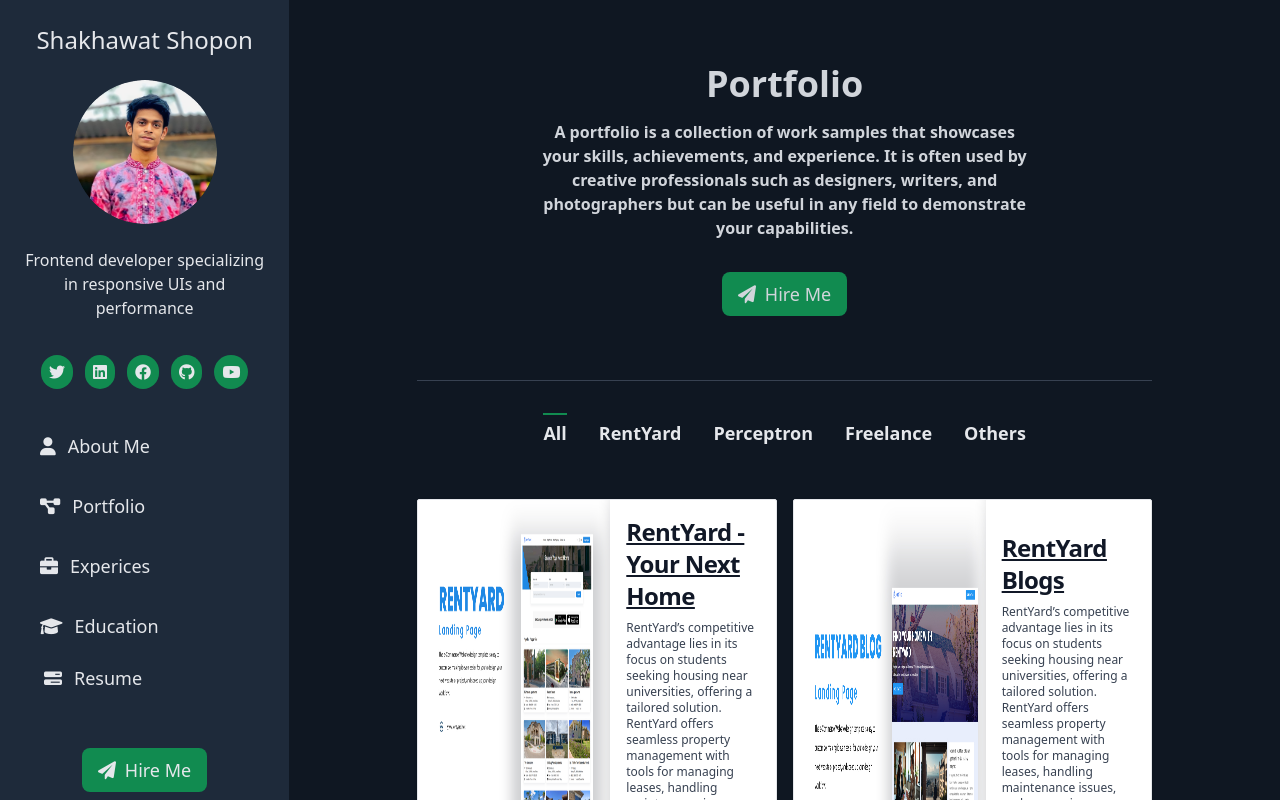
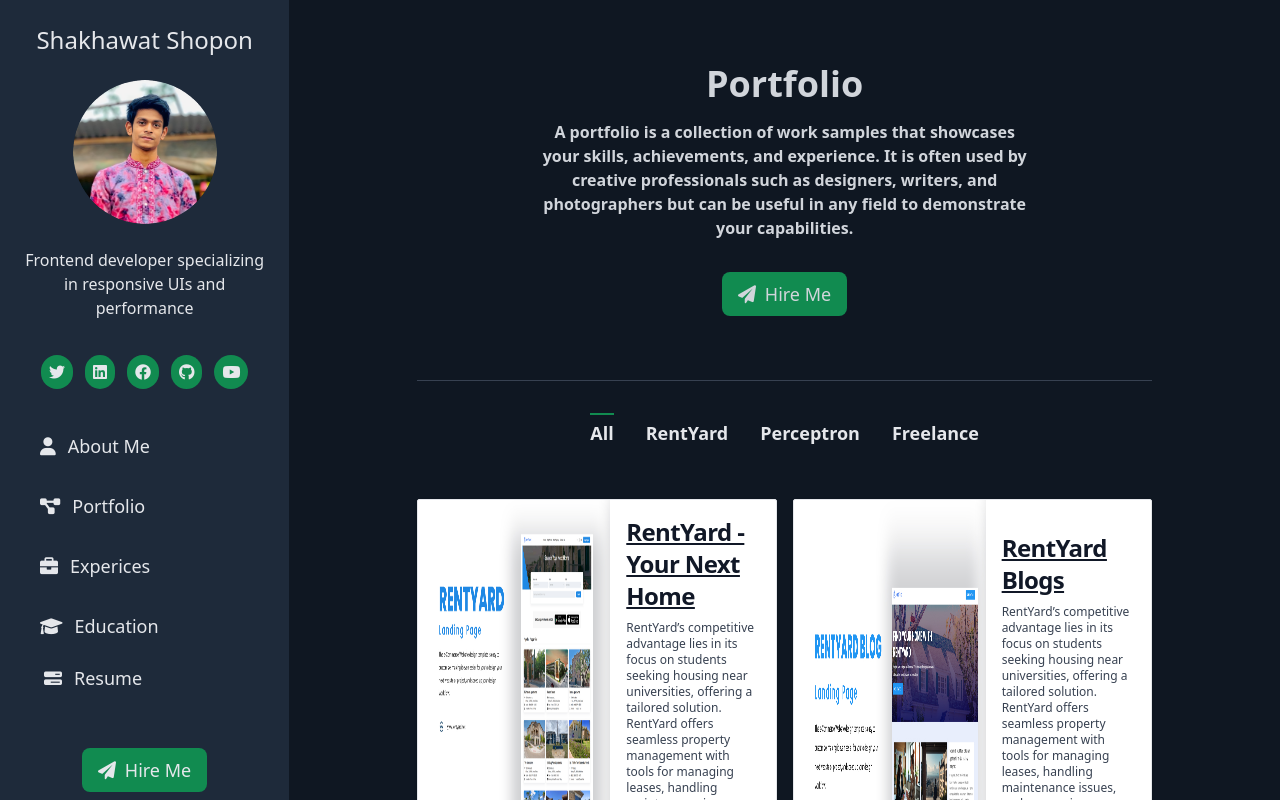
Before and after one commit to ShakhawatHossainShopon/shakhawatsportfolio, a React (Vite) app: page /projects in a window 1280 px wide. Shown: the top 800 px of the page. Built offline with nearby package versions, Linux system fonts and the light colour scheme.

Commit message:
bug fixed

```diff
--- a/src/Pages/Projects.jsx
+++ b/src/Pages/Projects.jsx
@@ -6,7 +6,7 @@
 import { Link } from "react-router-dom";
 
 // Categories derived from the product data
-const categories = ["All", "RentYard", "Perceptron", "Freelance", "Others"];
+const categories = ["All", "RentYard", "Perceptron", "Freelance"];
 
 const Projects = () => {
   const [selectedCategory, setSelectedCategory] = useState("All");
--- a/src/Pages/components/ProjectData.jsx
+++ b/src/Pages/components/ProjectData.jsx
@@ -67,7 +67,7 @@
     paragraph:
       "Market Spere is an online marketplace platform designed to connect buyers and sellers in a seamless, secure, and efficient manner. It allows users to browse and list products, interact with sellers, and make secure transactions. With a user-friendly interface and features like product categories, search functionality, and order management,",
     name: "rentyard",
-    category: "Others",
+    category: "Freelance",
     tecnology:
       "Market Spere is built using React, Redux, and Tailwind CSS. React powers the frontend, offering a dynamic and interactive user experience. Redux is used for efficient state management, ensuring smooth data flow across the platform. Tailwind CSS enables rapid, responsive design with customizable components, ensuring a clean and flexible interface. These technologies combine to create a scalable and performant marketplace solution for both buyers and sellers.",
     chalanges:
@@ -155,7 +155,7 @@
     paragraph:
       "Blue Net is a reliable internet service provider offering fast, secure, and stable internet connections for both homes and businesses. With flexible plans and excellent customer support, Blue Net ensures seamless connectivity for browsing, streaming, and online activities.",
     name: "rentyard",
-    category: "Others",
+    category: "Freelance",
     tecnology:
       "Blue Net is built using HTML, CSS, and Tailwind CSS. HTML provides the structure and content of the website, while CSS handles the styling and layout. Tailwind CSS is used for rapid, responsive design, allowing for a clean and customizable user interface. These technologies combine to create a modern, user-friendly, and visually appealing internet service provider website.  ",
     chalanges:
```
